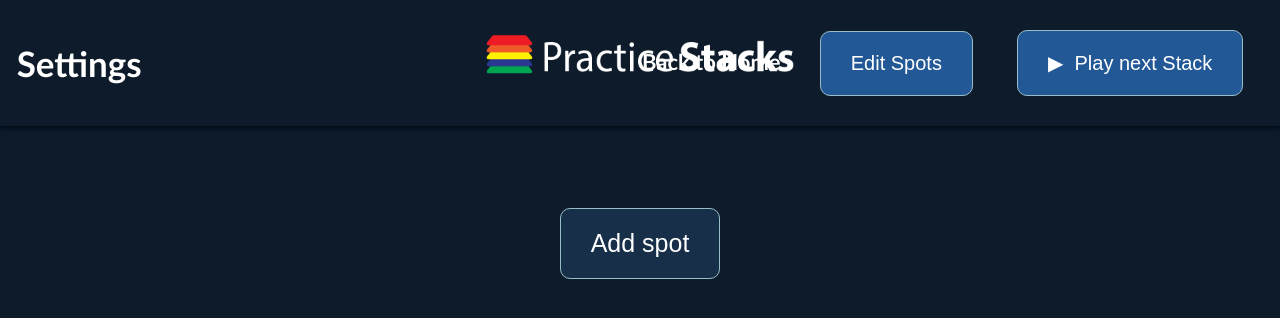
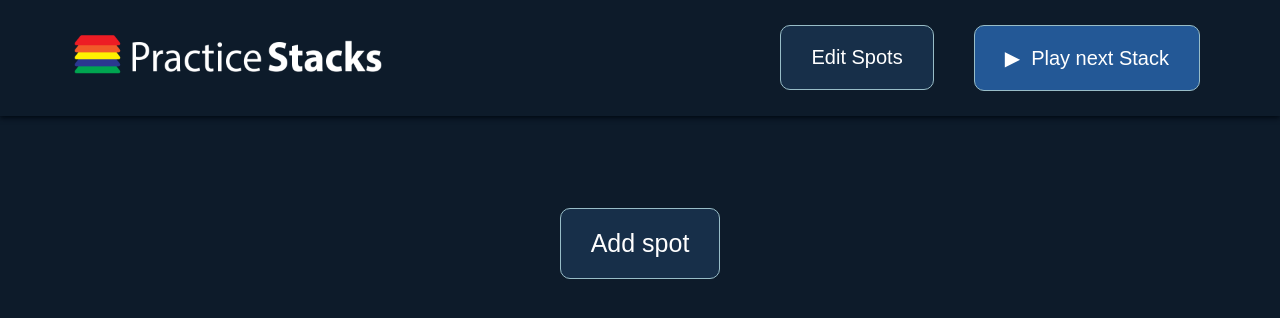
Before and after one commit to Solarpower07/Practice-Stacks, a plain HTML site: page site/stack.html in a window 1280 px wide. Drawn offline with Linux system fonts and the light colour scheme.

Commit message:
Reorganized navbar

```diff
--- a/site/stack.html
+++ b/site/stack.html
@@ -9,21 +9,14 @@
     </head>
     <body>
         <div class="navbar">
-            <div class="navbar-content navbar-content-width-full">
-                <div class="navbar-left">
-                    <h2 class="page-title">Settings</h2>
-                </div>
-                <div style="width: calc(90% - 700px);" class="navbar-space"></div>
-                <div class="navbar-right">
-                    <h3 class="navbar-link"><a href="./index.html">Back to Home</a></h3>
-                    <a href="./spots.html"><button class="bbutton-r">Edit Spots</button></a>
-                    <a href="./player.html"><button>▶&nbsp;&nbsp;Play next Stack</button></a>
+            <div class="navbar-logo-container">
+                <div class="navbar-logo-container-inner">
+                    <a href="./index.html"><img class="navbar-logo" src="./media/logo/logo-full.png"></a>
                 </div>
             </div>
-            <div class="navbar-logo-container">
-                <div class="navbar-logo-container-inner">
-                    <img class="navbar-logo" src="./media/logo/logo-full.png">
-                </div>
+            <div class="navbar-content">
+                <a href="./spots.html"><button class="button-r">Edit Spots</button></a>
+                <a href="./player.html"><button>▶&nbsp;&nbsp;Play next Stack</button></a>
             </div>
         </div>
         <div class="mainpage-content-dynamic">
--- a/site/themes/core.css
+++ b/site/themes/core.css
@@ -25,7 +25,7 @@ body {
     width: 100%;
     padding: 10px 0 10px 0;
     display: flex;
-    justify-content: right;
+    justify-content: space-between;
     text-align: center;
     position: fixed;
     height: auto;
@@ -35,16 +35,20 @@ body {
     overflow: hidden;
     z-index: 1;
 }
+.navbar button {
+    margin-top: 0;
+    margin-bottom: 0;
+}
 .navbar-content {
     display: flex;
     justify-content: space-evenly;
     width: auto;
-    margin: 15px 20px;
-    z-index: 3;
+    margin: 15px 60px;
 }
 .page-title {
     cursor: default;
     font-size: 35px;
+    margin: 15px;
 }
 .navbar-link {
     display: inline-block;
@@ -57,17 +61,8 @@ body {
     margin: auto;
 }
 .navbar-logo-container {
-    margin: auto;
-    width: 100%;
-    z-index: 2.5;
-    position: fixed;
-    padding-top: 20px;
-}
-.navbar-content-width-full {
-    width: 100%;
-    margin: auto;
-    padding: auto;
-    float: center;
+    padding: 20px 0;
+    margin-left: 60px;
 }
 .mainpage-content {
     display: flex;
```
Also changed, not shown: site/finished.html (+5 -8 lines), site/index.html (+6 -8 lines), site/player.html (+5 -11 lines), site/setname.html (+1 -6 lines), site/spots.html (+6 -13 lines), site/tutorial.html (+1 -6 lines).
